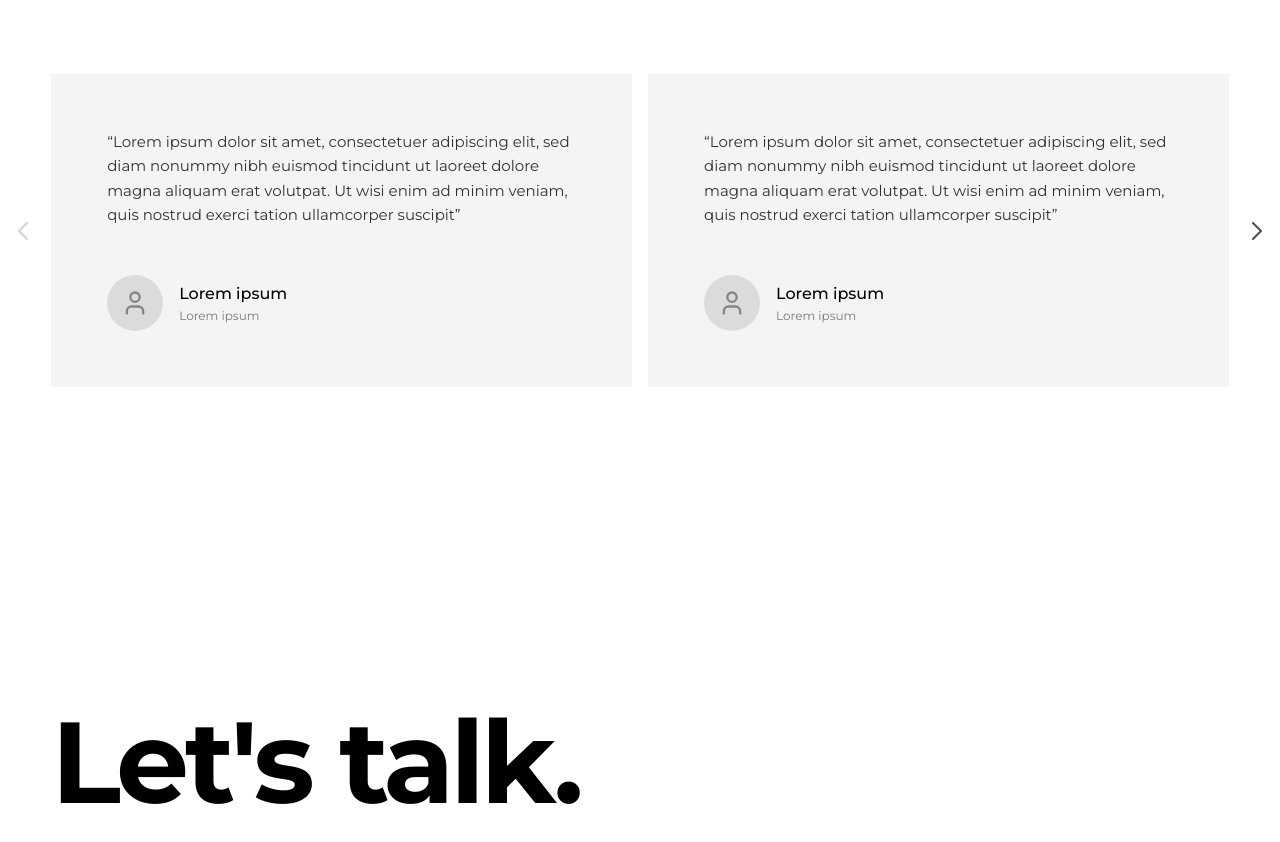
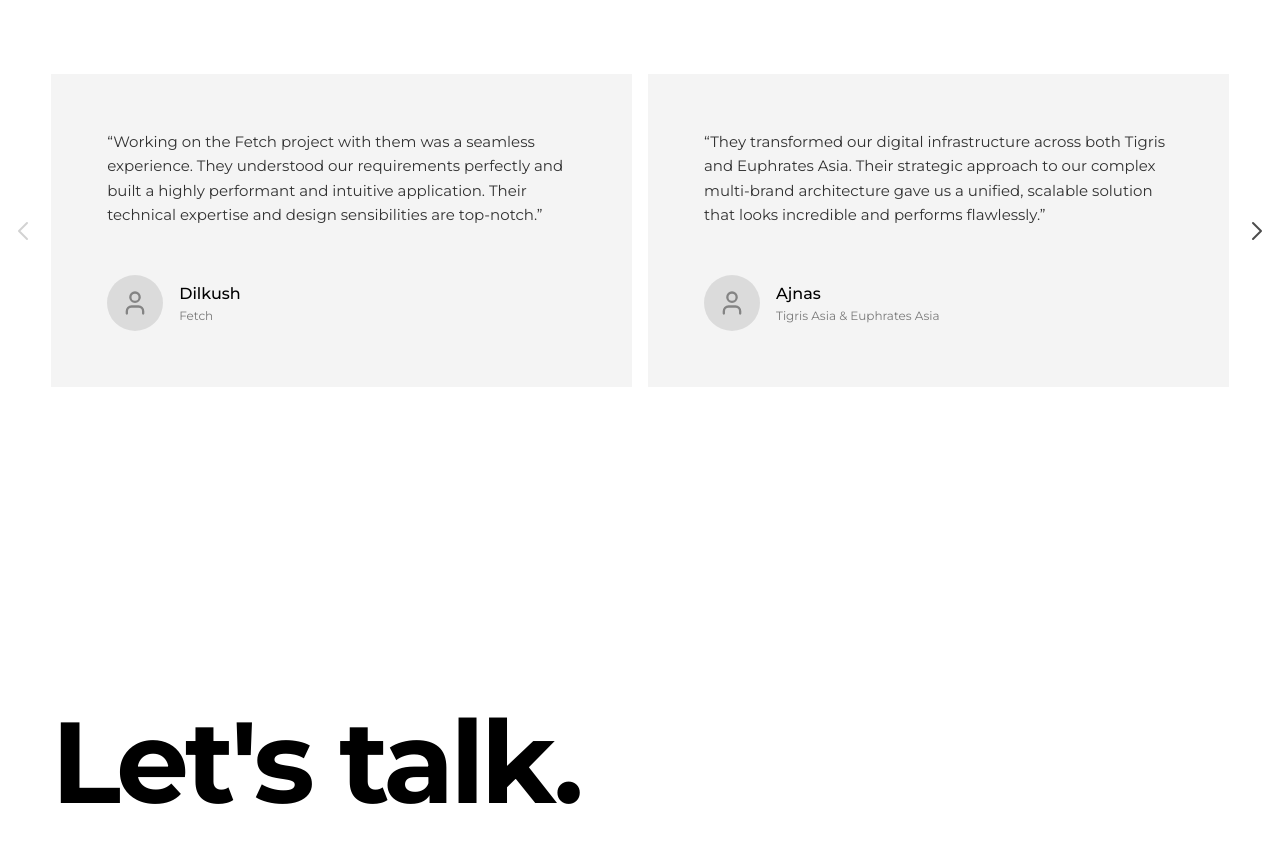
Before and after one commit to Rendersarc2026/Rendersarc, a Next.js app: page / in a window 1280 px wide. Shown: the part 5200-6042 px from the top of the page. Built offline with nearby package versions, Linux system fonts and the light colour scheme; no server answers.

Commit message:
feat: update testimonials with new quotes and attributions

```diff
--- a/src/app/data/work.ts
+++ b/src/app/data/work.ts
@@ -139,16 +139,25 @@ export type Testimonial = {
   avatar?: string;
 };
 
-const QUOTE =
-  'Lorem ipsum dolor sit amet, consectetuer adipiscing elit, sed diam nonummy nibh euismod tincidunt ut laoreet dolore magna aliquam erat volutpat. Ut wisi enim ad minim veniam, quis nostrud exerci tation ullamcorper suscipit';
-
 export const testimonials: Testimonial[] = [
-  { id: 't1', quote: QUOTE, name: 'Lorem ipsum', role: 'Lorem ipsum' },
-  { id: 't2', quote: QUOTE, name: 'Lorem ipsum', role: 'Lorem ipsum' },
-  { id: 't3', quote: QUOTE, name: 'Lorem ipsum', role: 'Lorem ipsum' },
-  { id: 't4', quote: QUOTE, name: 'Lorem ipsum', role: 'Lorem ipsum' },
-  { id: 't5', quote: QUOTE, name: 'Lorem ipsum', role: 'Lorem ipsum' },
-  { id: 't6', quote: QUOTE, name: 'Lorem ipsum', role: 'Lorem ipsum' },
+  {
+    id: 't2',
+    quote: "Working on the Fetch project with them was a seamless experience. They understood our requirements perfectly and built a highly performant and intuitive application. Their technical expertise and design sensibilities are top-notch.",
+    name: 'Dilkush',
+    role: 'Fetch'
+  },
+  {
+    id: 't3',
+    quote: "They transformed our digital infrastructure across both Tigris and Euphrates Asia. Their strategic approach to our complex multi-brand architecture gave us a unified, scalable solution that looks incredible and performs flawlessly.",
+    name: 'Ajnas',
+    role: 'Tigris Asia & Euphrates Asia'
+  },
+  {
+    id: 't1',
+    quote: "The team delivered exceptional work for Kala Interiors. Their attention to detail and ability to translate our vision into a stunning digital experience was truly impressive. The new platform has completely elevated our brand presence.",
+    name: 'Rehiyan',
+    role: 'Kala Interiors'
+  },
 ];
 
 export type ProcessStep = {
```
